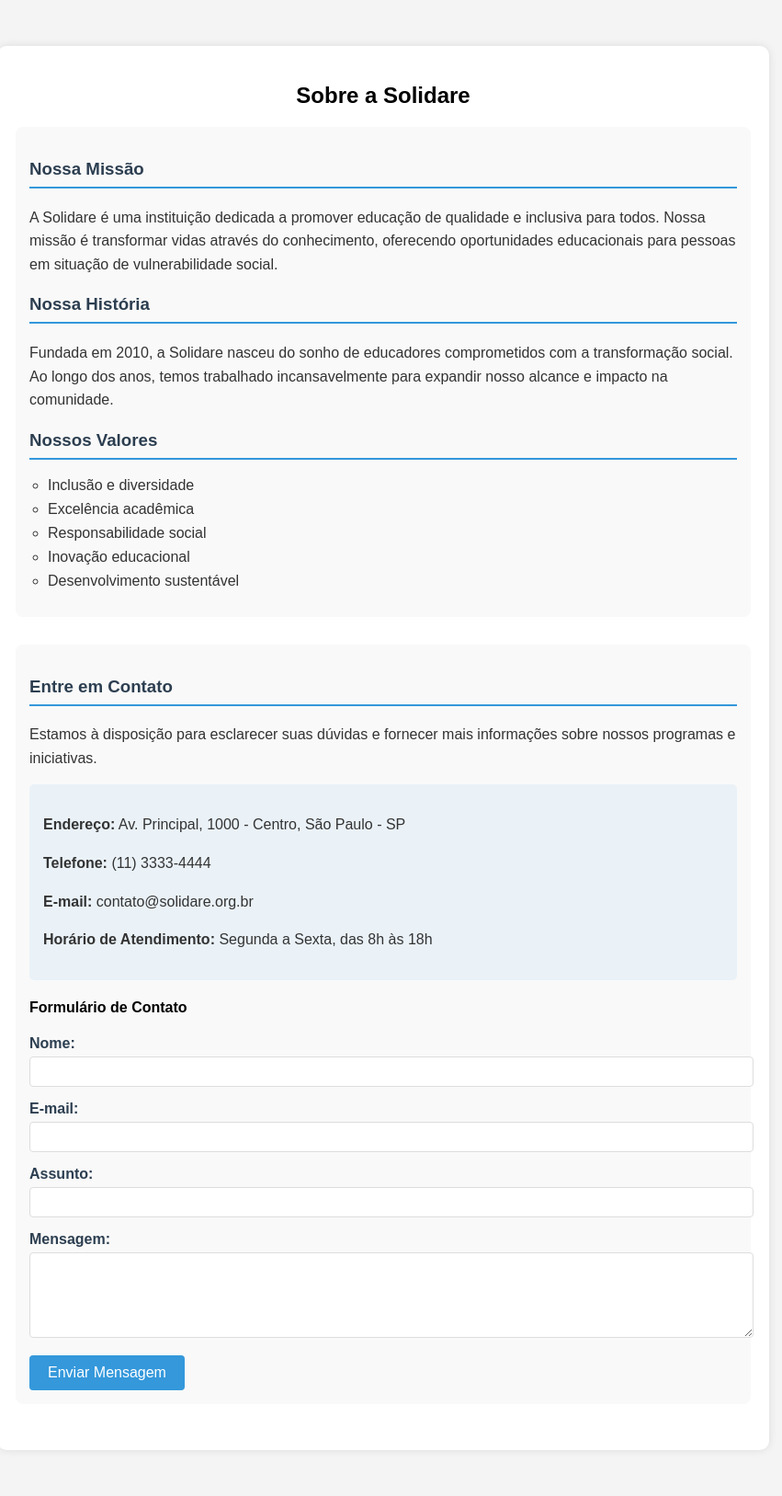
After one commit to GabrielAraujo578/Projeto2-G1, a Django app: page /sobre/ in a window 1280 px wide. The commit adds this page. Shown: the whole page at 92% size, without its empty margins (223-1074 px from the left). Run offline with Django 5.2, Linux system fonts and the light colour scheme.

Commit message:
Historia 6 Implementada

```diff
--- a/solidare/portal/templates/base.html
+++ b/solidare/portal/templates/base.html
@@ -13,7 +13,8 @@
              padding: 0;
          }
          .container {
-             width: 300px;
+             width: 80%;
+             max-width: 800px;
              margin: 50px auto;
              padding: 20px;
              background: white;
@@ -21,6 +22,7 @@
              border-radius: 10px;
          }
      </style>
+     {% block extra_css %}{% endblock %}
  </head>
  <body>
      <div class="container">
--- a/solidare/portal/templates/index.html
+++ b/solidare/portal/templates/index.html
@@ -7,6 +7,7 @@
  <body>
      <h1>Bem-vindo ao site!</h1>
      <a href="{% url 'login' %}">Login</a> |
-     <a href="{% url 'cadastro_candidato' %}">Cadastro de Candidato</a>
+     <a href="{% url 'cadastro_candidato' %}">Cadastro de Candidato</a> |
+     <a href="{% url 'sobre' %}">Sobre a Instituição</a>
  </body>
  </html>
--- /dev/null
+++ b/solidare/portal/templates/sobre.html
@@ -0,0 +1,149 @@
+{% extends "base.html" %}
+
+{% block title %}Sobre a Instituição{% endblock %}
+
+{% block extra_css %}
+<style>
+/* Estilos para a página Sobre a Instituição */
+.instituicao-info, .contato-info {
+    text-align: left;
+    margin-bottom: 30px;
+    padding: 15px;
+    background-color: #f9f9f9;
+    border-radius: 8px;
+}
+
+.instituicao-info h3, .contato-info h3 {
+    color: #2c3e50;
+    border-bottom: 2px solid #3498db;
+    padding-bottom: 8px;
+    margin-top: 20px;
+}
+
+.instituicao-info p, .contato-info p {
+    line-height: 1.6;
+    color: #333;
+}
+
+.instituicao-info ul {
+    list-style-type: circle;
+    padding-left: 20px;
+    margin: 15px 0;
+}
+
+.instituicao-info li {
+    margin-bottom: 8px;
+    color: #333;
+}
+
+.contato-detalhes {
+    background-color: #eaf2f8;
+    padding: 15px;
+    border-radius: 5px;
+    margin: 15px 0;
+}
+
+.formulario-contato {
+    margin-top: 20px;
+}
+
+.form-group {
+    margin-bottom: 15px;
+    text-align: left;
+}
+
+.form-group label {
+    display: block;
+    margin-bottom: 5px;
+    font-weight: bold;
+    color: #2c3e50;
+}
+
+.form-group input, .form-group textarea {
+    width: 100%;
+    padding: 8px;
+    border: 1px solid #ddd;
+    border-radius: 4px;
+    font-family: inherit;
+}
+
+button[type="submit"] {
+    background-color: #3498db;
+    color: white;
+    border: none;
+    padding: 10px 20px;
+    border-radius: 4px;
+    cursor: pointer;
+    font-size: 16px;
+    transition: background-color 0.3s;
+}
+
+button[type="submit"]:hover {
+    background-color: #2980b9;
+}
+
+/* Responsividade */
+@media (max-width: 768px) {
+    .form-group input, .form-group textarea {
+        width: 95%;
+    }
+}
+</style>
+{% endblock %}
+
+{% block content %}
+    <h2>Sobre a Solidare</h2>
+
+    <div class="instituicao-info">
+        <h3>Nossa Missão</h3>
+        <p>A Solidare é uma instituição dedicada a promover educação de qualidade e inclusiva para todos. Nossa missão é transformar vidas através do conhecimento, oferecendo oportunidades educacionais para pessoas em situação de vulnerabilidade social.</p>
+
+        <h3>Nossa História</h3>
+        <p>Fundada em 2010, a Solidare nasceu do sonho de educadores comprometidos com a transformação social. Ao longo dos anos, temos trabalhado incansavelmente para expandir nosso alcance e impacto na comunidade.</p>
+
+        <h3>Nossos Valores</h3>
+        <ul>
+            <li>Inclusão e diversidade</li>
+            <li>Excelência acadêmica</li>
+            <li>Responsabilidade social</li>
+            <li>Inovação educacional</li>
+            <li>Desenvolvimento sustentável</li>
+        </ul>
+    </div>
+
+    <div class="contato-info">
+        <h3>Entre em Contato</h3>
+        <p>Estamos à disposição para esclarecer suas dúvidas e fornecer mais informações sobre nossos programas e iniciativas.</p>
+
+        <div class="contato-detalhes">
+            <p><strong>Endereço:</strong> Av. Principal, 1000 - Centro, São Paulo - SP</p>
+            <p><strong>Telefone:</strong> (11) 3333-4444</p>
+            <p><strong>E-mail:</strong> contato@solidare.org.br</p>
+            <p><strong>Horário de Atendimento:</strong> Segunda a Sexta, das 8h às 18h</p>
+        </div>
+
+        <div class="formulario-contato">
+            <h4>Formulário de Contato</h4>
+            <form method="POST" action="#">
+                {% csrf_token %}
+                <div class="form-group">
+                    <label for="nome">Nome:</label>
+                    <input type="text" id="nome" name="nome" required>
+                </div>
+                <div class="form-group">
+                    <label for="email">E-mail:</label>
+                    <input type="email" id="email" name="email" required>
+                </div>
+                <div class="form-group">
+                    <label for="assunto">Assunto:</label>
+                    <input type="text" id="assunto" name="assunto" required>
+                </div>
+                <div class="form-group">
+                    <label for="mensagem">Mensagem:</label>
+                    <textarea id="mensagem" name="mensagem" rows="5" required></textarea>
+                </div>
+                <button type="submit">Enviar Mensagem</button>
+            </form>
+        </div>
+    </div>
+{% endblock %}
--- a/solidare/portal/urls.py
+++ b/solidare/portal/urls.py
@@ -12,4 +12,5 @@ urlpatterns = [
     path('aluno/', views.pagina_aluno, name='pagina_aluno'),
     path('professor/', views.pagina_professor, name='pagina_professor'),
     path('candidatos/<int:candidato_id>/status/', views.alterar_status, name='alterar_status'),
+    path('sobre/', views.sobre_view, name='sobre'),
 ]
--- a/solidare/portal/views.py
+++ b/solidare/portal/views.py
@@ -100,3 +100,19 @@ def verificar_aprovacao(request, candidato_id):
         return render(request, 'aluno.html', {'candidato': candidato})
     else:
         return render(request, 'candidato_em_analise.html', {'candidato': candidato})
+
+def sobre_view(request):
+    if request.method == 'POST':
+        # Aqui você pode adicionar lógica para processar o formulário de contato
+        # Por exemplo, enviar um e-mail ou salvar a mensagem no banco de dados
+        nome = request.POST.get('nome')
+        email = request.POST.get('email')
+        assunto = request.POST.get('assunto')
+        mensagem = request.POST.get('mensagem')
+
+        # Adicione aqui a lógica para processar os dados do formulário
+        # Por enquanto, apenas redirecionamos para a mesma página
+        messages.success(request, "Mensagem enviada com sucesso! Entraremos em contato em breve.")
+        return redirect('sobre')
+
+    return render(request, 'sobre.html')
```
Also changed, not shown: solidare/db.sqlite3.
